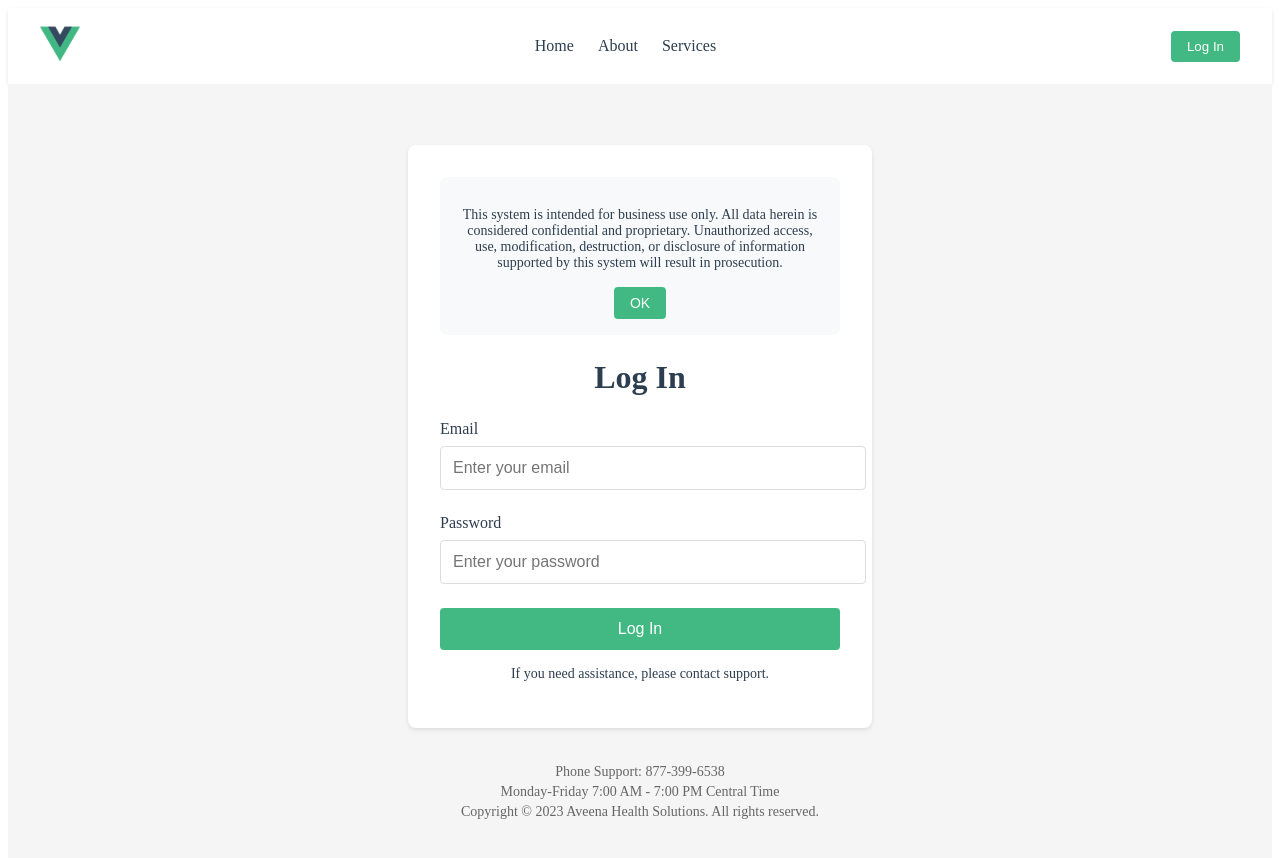
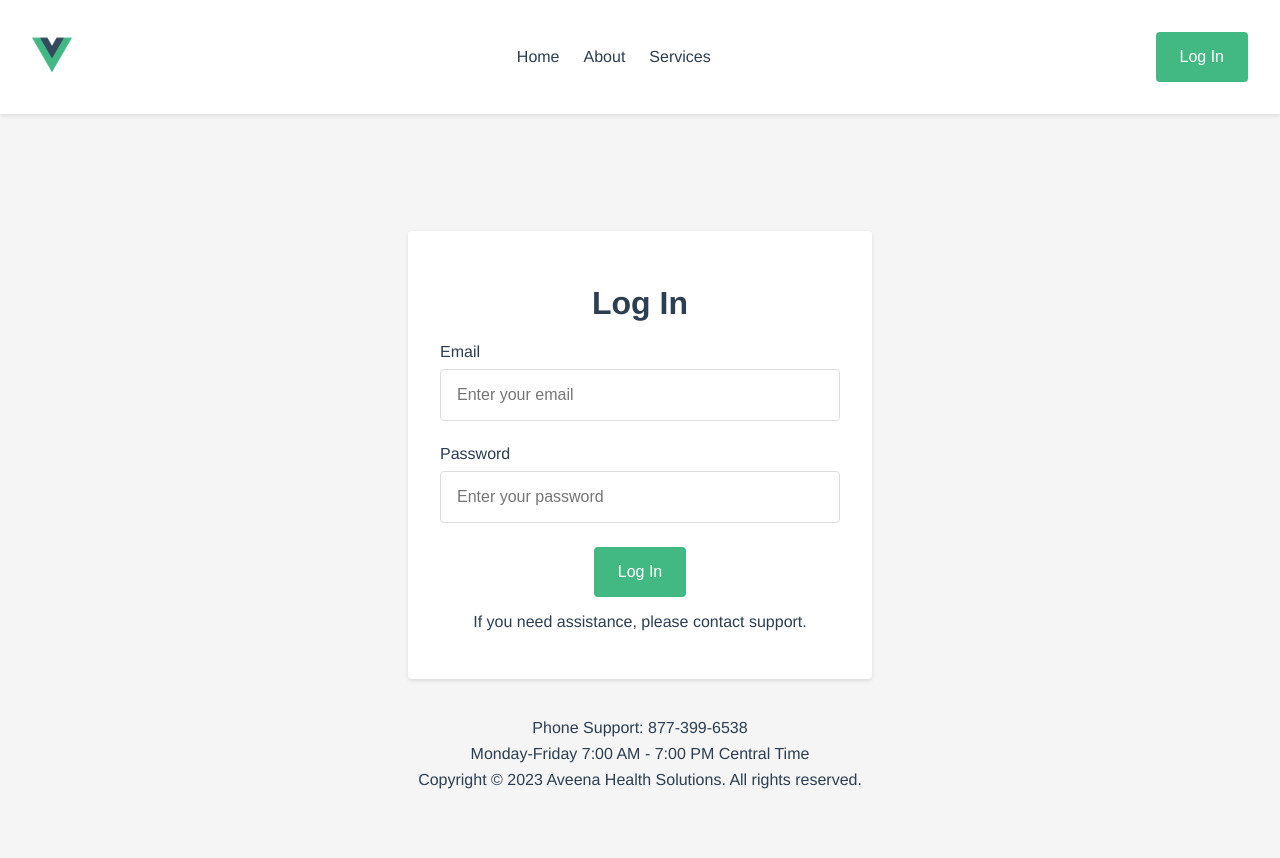
Before and after one commit to nyembomorisho/aveena-health-solutions, a Vue app: page /login in a window 1280 px wide. Shown: the top 858 px of the page. Built offline with nearby package versions, Linux system fonts and the light colour scheme.

Commit message:
added global css + more customization

```diff
--- a/src/App.vue
+++ b/src/App.vue
@@ -12,3 +12,7 @@ export default {
   },
 };
 </script>
+
+<style>
+@import "@/assets/styles/global.css";
+</style>
--- a/src/assets/styles/global.css
+++ b/src/assets/styles/global.css
@@ -1,10 +1,111 @@
+:root {
+    /* Colors */
+    --primary-color: #42b983;
+    --primary-hover-color: #3aa876;
+    --secondary-color: #2c3e50;
+    --background-color: #f5f5f5;
+    --text-color: #2c3e50;
+    --white: #ffffff;
+    --error-color: #ff4d4d;
+
+    /* Fonts */
+    --font-family: Avenir, Helvetica, Arial, sans-serif;
+    --font-size-base: 1rem;
+    --font-size-lg: 1.25rem;
+    --font-size-xl: 2rem;
+
+    /* Spacing */
+    --spacing-sm: 0.5rem;
+    --spacing-md: 1rem;
+    --spacing-lg: 1.5rem;
+    --spacing-xl: 2rem;
+
+    /* Borders */
+    --border-radius: 4px;
+    --border-color: #ddd;
+  }
+
 /* Global Styles */
 body {
     margin: 0;
     font-family: Avenir, Helvetica, Arial, sans-serif;
     -webkit-font-smoothing: antialiased;
     -moz-osx-font-smoothing: grayscale;
-    color: #2c3e50;
+    color: var(--text-color);
+    background-color: var(--background-color);
+  }
+
+  /* Buttons */
+.btn {
+    padding: var(--spacing-md) var(--spacing-lg);
+    border: none;
+    border-radius: var(--border-radius);
+    font-size: var(--font-size-base);
+    font-weight: 500;
+    cursor: pointer;
+    transition: background-color 0.3s ease;
+  }
+
+  .btn-primary {
+    background-color: var(--primary-color);
+    color: var(--white);
+  }
+
+  .btn-primary:hover {
+    background-color: var(--primary-hover-color);
+  }
+
+  .btn-secondary {
+    background-color: var(--secondary-color);
+    color: var(--white);
+  }
+
+  .btn-error {
+    background-color: var(--error-color);
+    color: var(--white);
+  }
+
+  /* Forms */
+  .form-group {
+    margin-bottom: var(--spacing-lg);
+    text-align: left;
+  }
+
+  .form-group label {
+    display: block;
+    margin-bottom: var(--spacing-sm);
+    color: var(--text-color);
+    font-weight: 500;
+  }
+
+  .form-group input {
+    width: 100%;
+    padding: var(--spacing-md);
+    border: 1px solid var(--border-color);
+    border-radius: var(--border-radius);
+    font-size: var(--font-size-base);
+    box-sizing: border-box;
+  }
+
+  /* Utility Classes */
+  .text-center {
+    text-align: center;
+  }
+
+  .mt-1 {
+    margin-top: var(--spacing-sm);
+  }
+
+  .mt-2 {
+    margin-top: var(--spacing-md);
+  }
+
+  .mt-3 {
+    margin-top: var(--spacing-lg);
+  }
+
+  .mt-4 {
+    margin-top: var(--spacing-xl);
   }
 
   /* Flexbox Utilities */
--- a/src/components/GlobalLayout.vue
+++ b/src/components/GlobalLayout.vue
@@ -11,7 +11,7 @@
         <router-link to="/services">Services</router-link>
       </nav>
       <div class="auth-actions">
-        <button class="login-button" @click="navigateToLogin">Log In</button>
+        <button class="btn btn-primary" @click="navigateToLogin">Log In</button>
       </div>
     </header>
 
@@ -31,7 +31,7 @@ export default {
     const router = useRouter();
 
     const navigateToLogin = () => {
-      router.push({ name: "Login" }); // Assuming you have a Login route
+      router.push({ name: "Login" });
     };
 
     return {
@@ -52,8 +52,8 @@ export default {
   display: flex;
   justify-content: space-between;
   align-items: center;
-  padding: 1rem 2rem;
-  background-color: #ffffff;
+  padding: var(--spacing-xl);
+  background-color: var(--white);
   box-shadow: 0 2px 4px rgba(0, 0, 0, 0.1);
 }
 
@@ -63,42 +63,28 @@ export default {
 
 .nav-menu {
   display: flex;
-  gap: 1.5rem;
+  gap: var(--spacing-lg);
 }
 
 .nav-menu a {
   text-decoration: none;
-  color: #2c3e50;
+  color: var(--text-color);
   font-weight: 500;
 }
 
 .nav-menu a.router-link-exact-active {
-  color: #42b983;
-}
-
-.auth-actions .login-button {
-  padding: 0.5rem 1rem;
-  background-color: #42b983;
-  color: #ffffff;
-  border: none;
-  border-radius: 4px;
-  cursor: pointer;
-  font-weight: 500;
-}
-
-.auth-actions .login-button:hover {
-  background-color: #3aa876;
+  color: var(--primary-color);
 }
 
 @media (max-width: 768px) {
   .app-header {
     flex-direction: column;
     align-items: flex-start;
-    padding: 1rem;
+    padding: var(--spacing-md);
   }
 
   .nav-menu {
-    margin: 1rem 0;
+    margin: var(--spacing-md) 0;
   }
 
   .auth-actions {
--- a/src/views/HomeView.vue
+++ b/src/views/HomeView.vue
@@ -1,9 +1,11 @@
 <template>
-  <main class="landing-container">
-    <div class="landing-content">
+  <main class="home-container">
+    <div class="home-content">
       <h1>Welcome to Aveena Health Solutions</h1>
       <p>Your trusted healthcare platform.</p>
-      <button class="cta-button" @click="navigateToLogin">Get Started</button>
+      <button class="btn btn-primary" @click="navigateToLogin">
+        Get Started
+      </button>
     </div>
   </main>
 </template>
@@ -17,7 +19,7 @@ export default {
     const router = useRouter();
 
     const navigateToLogin = () => {
-      router.push({ name: "Login" }); // Assuming you have a Login route
+      router.push({ name: "Login" });
     };
 
     return {
@@ -28,60 +30,29 @@ export default {
 </script>
 
 <style scoped>
-.landing-container {
+.home-container {
   display: flex;
   justify-content: center;
   align-items: center;
-  height: 100vh; /* Full viewport height */
-  background-color: #f5f5f5; /* Light background color */
-  padding: 2rem;
+  height: 100vh;
+  padding: var(--spacing-xl);
   box-sizing: border-box;
 }
 
-.landing-content {
+.home-content {
   text-align: center;
-  max-width: 800px; /* Limit width for readability */
+  max-width: 800px;
 }
 
 h1 {
-  color: #2c3e50;
-  font-size: 2.5rem;
-  margin-bottom: 1rem;
+  color: var(--text-color);
+  font-size: var(--font-size-xl);
+  margin-bottom: var(--spacing-md);
 }
 
 p {
-  color: #42b983;
-  font-size: 1.25rem;
-  margin-bottom: 2rem;
-}
-
-.cta-button {
-  padding: 0.75rem 1.5rem;
-  background-color: #42b983;
-  color: #ffffff;
-  border: none;
-  border-radius: 4px;
-  cursor: pointer;
-  font-size: 1rem;
-  font-weight: 500;
-}
-
-.cta-button:hover {
-  background-color: #3aa876;
-}
-
-@media (max-width: 768px) {
-  h1 {
-    font-size: 2rem;
-  }
-
-  p {
-    font-size: 1rem;
-  }
-
-  .cta-button {
-    padding: 0.5rem 1rem;
-    font-size: 0.875rem;
-  }
+  color: var(--primary-color);
+  font-size: var(--font-size-lg);
+  margin-bottom: var(--spacing-lg);
 }
 </style>
--- a/src/views/LoginView.vue
+++ b/src/views/LoginView.vue
@@ -1,20 +1,9 @@
 <template>
   <main class="login-container">
     <div class="login-content">
-      <!-- Disclaimer Message -->
-      <div class="disclaimer">
-        <p>
-          This system is intended for business use only. All data herein is
-          considered confidential and proprietary. Unauthorized access, use,
-          modification, destruction, or disclosure of information supported by
-          this system will result in prosecution.
-        </p>
-        <button class="disclaimer-button" @click="acceptDisclaimer">OK</button>
-      </div>
-
       <!-- Login Form -->
       <h1>Log In</h1>
-      <form @submit.prevent="handleLogin">
+      <form @submit.prevent="showDisclaimer">
         <div class="form-group">
           <label for="email">Email</label>
           <input
@@ -35,10 +24,24 @@
             required
           />
         </div>
-        <button type="submit" class="login-button">Log In</button>
+        <button type="submit" class="btn btn-primary">Log In</button>
       </form>
       <p class="help-text">If you need assistance, please contact support.</p>
     </div>
+
+    <!-- Disclaimer Modal -->
+    <div v-if="showModal" class="modal-overlay">
+      <div class="modal-content">
+        <p>
+          This system is intended for business use only. All data herein is
+          considered confidential and proprietary. Unauthorized access, use,
+          modification, destruction, or disclosure of information supported by
+          this system will result in prosecution.
+        </p>
+        <button class="btn btn-primary" @click="handleLogin">OK</button>
+      </div>
+    </div>
+
     <footer class="login-footer">
       <p>Phone Support: 877-399-6538</p>
       <p>Monday-Friday 7:00 AM - 7:00 PM Central Time</p>
@@ -56,33 +59,35 @@ export default {
   name: "LoginView",
   setup() {
     const router = useRouter();
-    const toast = useToast(); // Initialize toast
+    const toast = useToast();
     const email = ref("");
     const password = ref("");
+    const showModal = ref(false);
 
-    const handleLogin = () => {
-      // Mock login logic (replace with API call)
+    const showDisclaimer = () => {
       if (email.value && password.value) {
-        // Simulate a 200 success response
-        setTimeout(() => {
-          localStorage.setItem("isAuthenticated", "true");
-          toast.success("Login successful. Redirecting to dashboard..."); // Show success toast
-          router.push({ name: "Dashboard" }); // Redirect to dashboard
-        }, 1000); // Simulate a 1-second delay for API call
+        showModal.value = true; // Show the disclaimer modal
       } else {
-        toast.error("Please enter valid credentials."); // Show error toast
+        toast.error("Please enter valid credentials.");
       }
     };
 
-    const acceptDisclaimer = () => {
-      toast.info("Disclaimer accepted. Proceed to login."); // Show disclaimer toast
+    const handleLogin = () => {
+      showModal.value = false; // Hide the modal
+      // Simulate a login request
+      setTimeout(() => {
+        localStorage.setItem("isAuthenticated", "true");
+        toast.success("Login successful. Redirecting to dashboard...");
+        router.push({ name: "Dashboard" });
+      }, 1000);
     };
 
     return {
       email,
       password,
+      showModal,
+      showDisclaimer,
       handleLogin,
-      acceptDisclaimer,
     };
   },
 };
@@ -95,106 +100,84 @@ export default {
   justify-content: center;
   align-items: center;
   height: 100vh;
-  background-color: #f5f5f5;
-  padding: 2rem;
+  padding: var(--spacing-xl);
   box-sizing: border-box;
 }
 
 .login-content {
-  background-color: #ffffff;
-  padding: 2rem;
-  border-radius: 8px;
+  background-color: var(--white);
+  padding: var(--spacing-xl);
+  border-radius: var(--border-radius);
   box-shadow: 0 2px 4px rgba(0, 0, 0, 0.1);
   max-width: 400px;
   width: 100%;
   text-align: center;
+  margin: 0 auto;
 }
 
-.disclaimer {
-  background-color: #f8f9fa;
-  padding: 1rem;
-  border-radius: 8px;
-  margin-bottom: 1.5rem;
-  text-align: center;
+.form-group {
+  margin-bottom: var(--spacing-lg);
+  text-align: left;
 }
 
-.disclaimer p {
-  color: #2c3e50;
-  font-size: 0.875rem;
-  margin-bottom: 1rem;
-}
-
-.disclaimer-button {
-  padding: 0.5rem 1rem;
-  background-color: #42b983;
-  color: #ffffff;
-  border: none;
-  border-radius: 4px;
-  cursor: pointer;
-  font-size: 0.875rem;
+.form-group label {
+  display: block;
+  margin-bottom: var(--spacing-sm);
+  color: var(--text-color);
   font-weight: 500;
 }
 
-.disclaimer-button:hover {
-  background-color: #3aa876;
-}
-
-h1 {
-  color: #2c3e50;
-  font-size: 2rem;
-  margin-bottom: 1.5rem;
-}
-
-.form-group {
-  margin-bottom: 1.5rem;
-  text-align: left;
-}
-
-label {
-  display: block;
-  margin-bottom: 0.5rem;
-  color: #2c3e50;
-  font-weight: 500;
-}
-
-input {
+.form-group input {
   width: 100%;
-  padding: 0.75rem;
-  border: 1px solid #ddd;
-  border-radius: 4px;
-  font-size: 1rem;
-}
-
-.login-button {
-  width: 100%;
-  padding: 0.75rem;
-  background-color: #42b983;
-  color: #ffffff;
-  border: none;
-  border-radius: 4px;
-  cursor: pointer;
-  font-size: 1rem;
-  font-weight: 500;
-}
-
-.login-button:hover {
-  background-color: #3aa876;
+  padding: var(--spacing-md);
+  border: 1px solid var(--border-color);
+  border-radius: var(--border-radius);
+  font-size: var(--font-size-base);
+  box-sizing: border-box;
 }
 
 .help-text {
-  margin-top: 1rem;
-  color: #2c3e50;
-  font-size: 0.875rem;
+  margin-top: var(--spacing-md);
+  color: var(--text-color);
+  font-size: var(--font-size-base);
 }
 
 .login-footer {
-  margin-top: 2rem;
+  margin-top: var(--spacing-xl);
   text-align: center;
-  color: #666;
-  font-size: 0.875rem;
+  color: var(--text-color);
+  font-size: var(--font-size-base);
 }
 
 .login-footer p {
-  margin: 0.25rem 0;
+  margin: var(--spacing-sm) 0;
+}
+
+/* Modal Styles */
+.modal-overlay {
+  position: fixed;
+  top: 0;
+  left: 0;
+  width: 100%;
+  height: 100%;
+  background-color: rgba(0, 0, 0, 0.5);
+  display: flex;
+  justify-content: center;
+  align-items: center;
+}
+
+.modal-content {
+  background-color: var(--white);
+  padding: var(--spacing-xl);
+  border-radius: var(--border-radius);
+  text-align: center;
+  max-width: 400px;
+  width: 100%;
+}
+
+.modal-content p {
+  margin-bottom: var(--spacing-lg);
+  color: var(--text-color);
+  font-size: var(--font-size-base);
 }
 </style>
```
